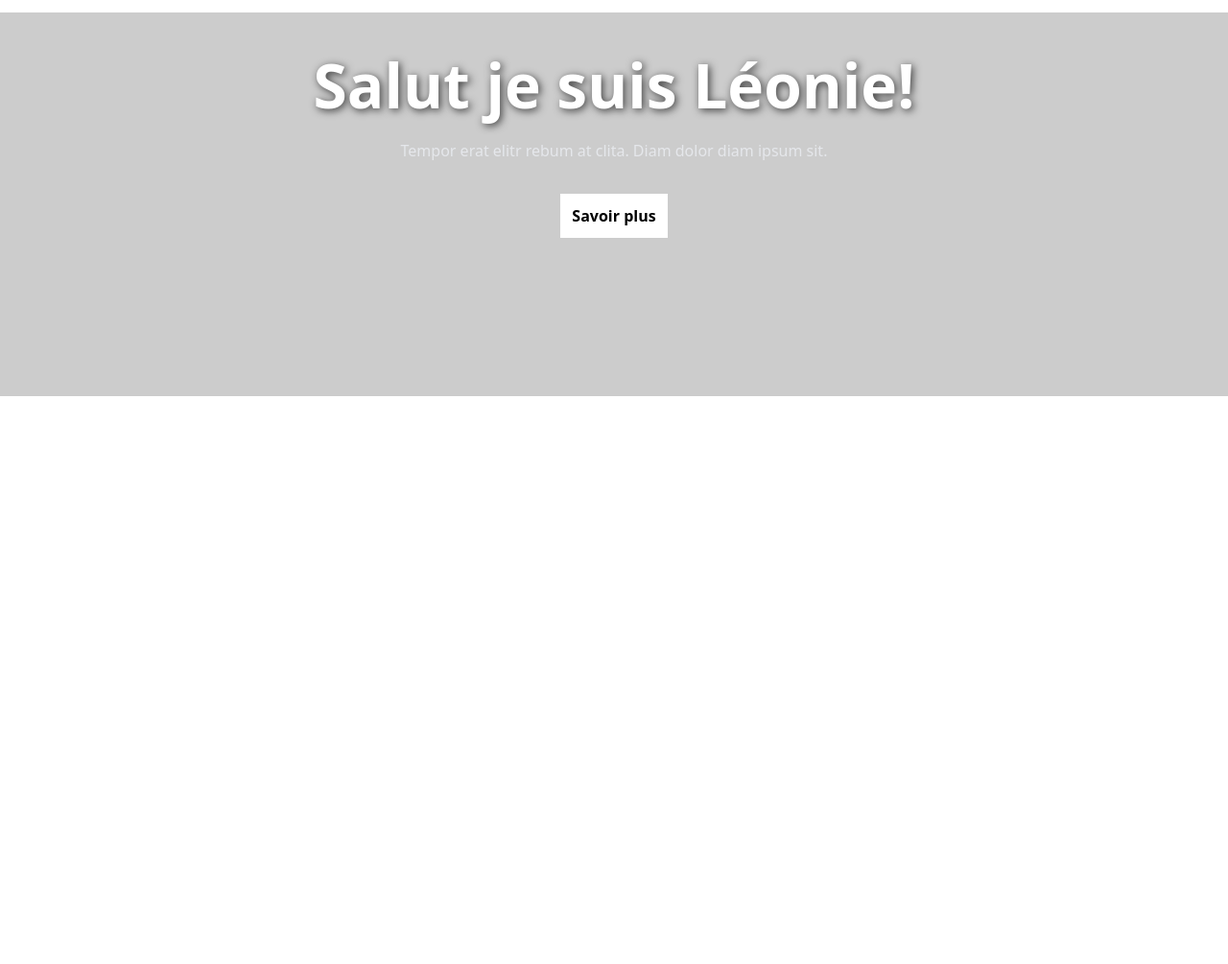
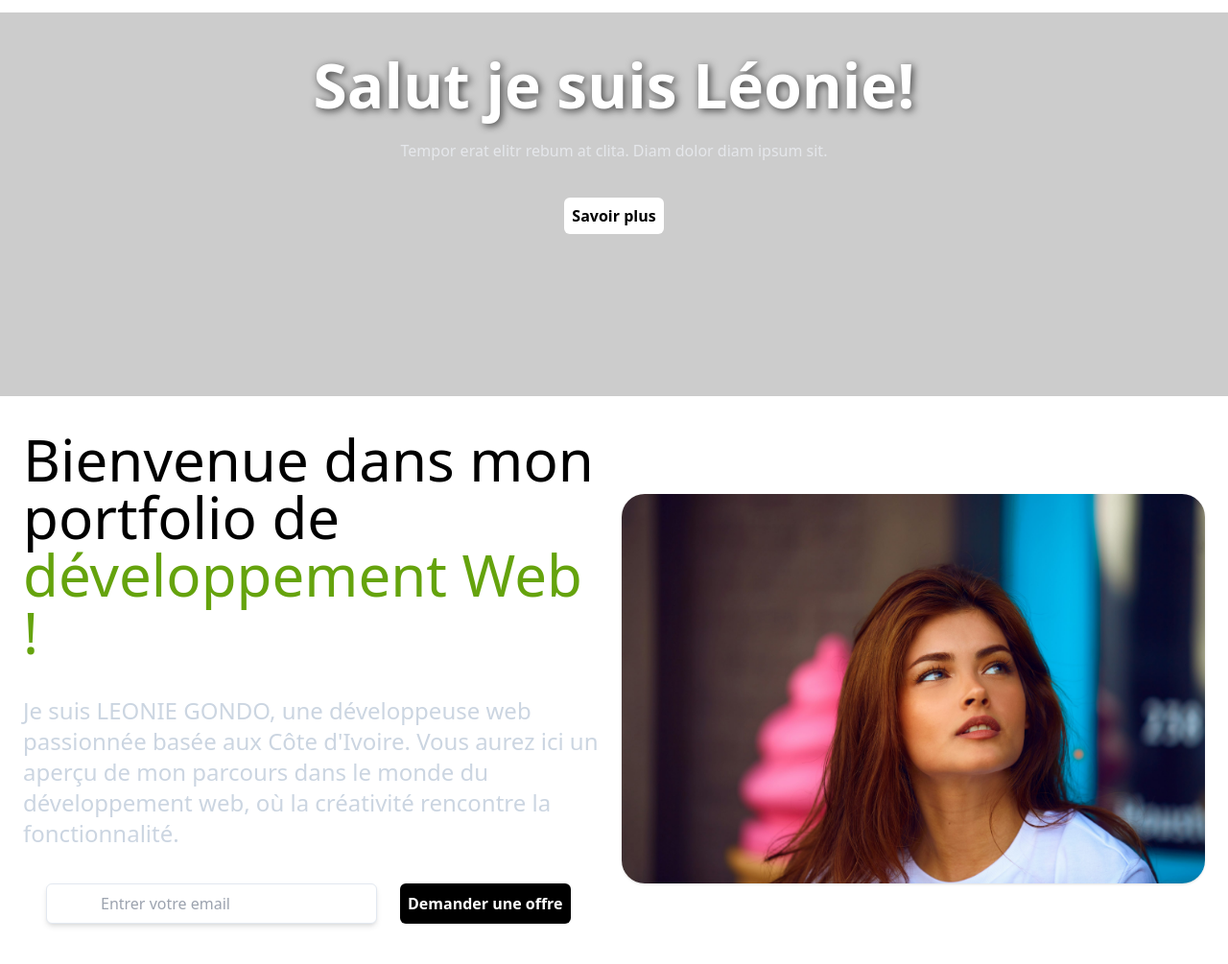
Before and after one commit to leoniegondo225/checkpointTailwind, a website: page porfolio.html in a window 1280 px wide. Shown: the part 83-1088 px from the top of the page at 96% size. Before the commit the page ends 800 px from the top, so only its background shows below. Drawn offline with Linux system fonts and the light colour scheme; a web font is replaced by a local one.

Commit message:
ajout de la du hero et info sur le portfolio

```diff
--- a/porfolio.html
+++ b/porfolio.html
@@ -48,18 +48,46 @@
 
         </nav>
 
-        <section class="hero1">
+        <!--------section hero-------->
+
+        <section class="hero1 mb-9">
             <div class=" pt-14">
                 <div class=" items-center justify-center text-center">
                     <h1 class="font-bold text-4xl text-white">Salut je suis Léonie!</h1>
                     <p class=" text-center pt-9 text-gray-200">Tempor erat elitr rebum at clita. Diam dolor diam ipsum sit.</p>
                     <div class="pt-11">
-                        <a href="#info" class="text-black bg-white border-black p-3 font-bold hover:bg-opacity-50">Savoir plus</a>
+                        <a href="#info" class="text-black bg-white rounded-md px-2 py-2 border-black p-3 font-bold hover:bg-opacity-50">Savoir plus</a>
                     </div>
                 </div>
             </div>
 
         </section>
+
+         <!--------section a propos------>
+
+         <section class="mb-5">
+            <div class="me-6 mx-6">
+                <div class="grid grid-cols-1 md:grid-cols-2 items-center gap-4">
+                    <div class="text mb-6">
+                        <h1 class="text-4xl mb-4 md:text-6xl">Bienvenue dans mon portfolio de <span class="text-lime-600">développement Web !</span></h1>
+                        <p class="text-slate-300 text-2xl pt-5">Je suis LEONIE GONDO, une développeuse web passionnée basée aux Côte d'Ivoire. Vous aurez ici un aperçu de mon parcours dans le monde du développement web, où la créativité rencontre la fonctionnalité.</p>
+                        <div class="flex flex-row pt-9">
+                         <input class=" px-14 py-2 mx-6 bg-white border rounded-md shadow-md border-slate-200 " type="email" placeholder="Entrer votre email">
+                          <button type="button" class="bg-black text-white font-bold px-2 py-2 rounded-md hover: transition-transform duration-300 hover:translate-x-1 hover:shadow-lg  hover:text-lime-600 hover:bg-white">Demander une offre</button>
+                        </div>
+                    </div>
+
+                    <div class="image">
+                        <a href="#"><img src="./images/imge2.jpg" class="w-full rounded-3xl shadow hover:transition-opacity" alt=""></a>
+                    </div>
+
+                </div>
+
+            </div>
+         </section>
+
+        <!--------section competence------>
+
     </header>
 
 
```
Also changed, not shown: index.html (+2 -2 lines), css/output.css, images/imge1.jpg (added), images/imge2.jpg (added).
